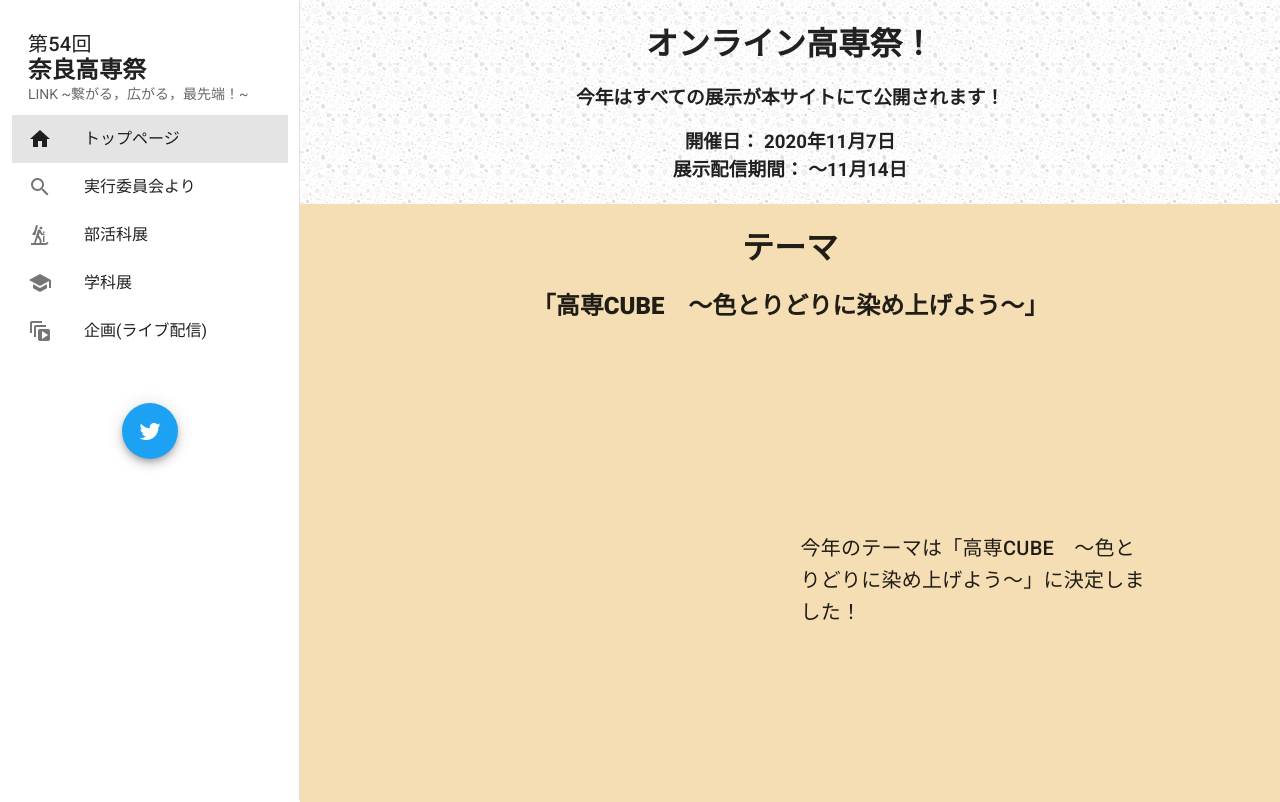
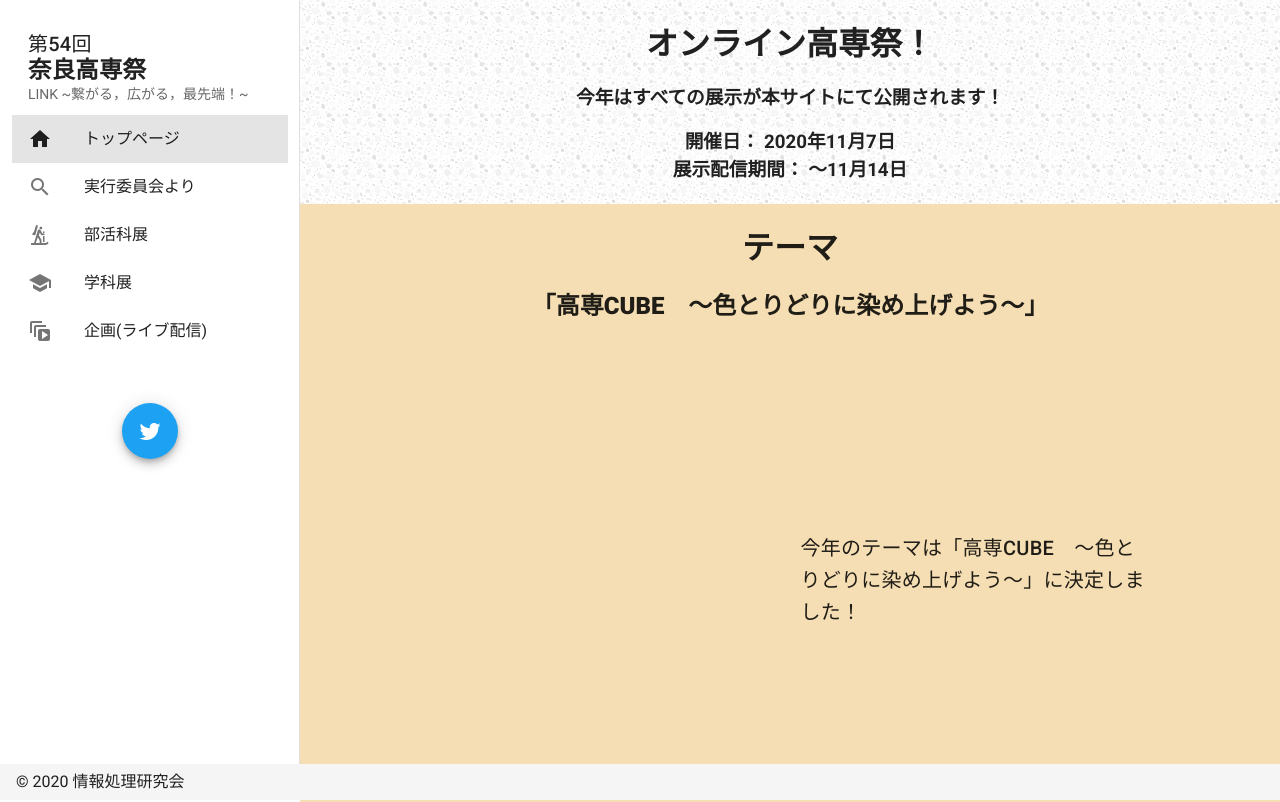
Before and after one commit to jellyfish26/kosen-fes-web, a Nuxt app: page / in a window 1280 px wide. Shown: the top 802 px of the page. Built offline with nearby package versions, Linux system fonts and the light colour scheme.

Commit message:
footer app

```diff
--- a/layouts/default.vue
+++ b/layouts/default.vue
@@ -35,7 +35,7 @@
     <v-main>
       <nuxt />
     </v-main>
-    <v-footer>
+    <v-footer app>
       <span>&copy; 2020 情報処理研究会</span>
     </v-footer>
   </v-app>
```
